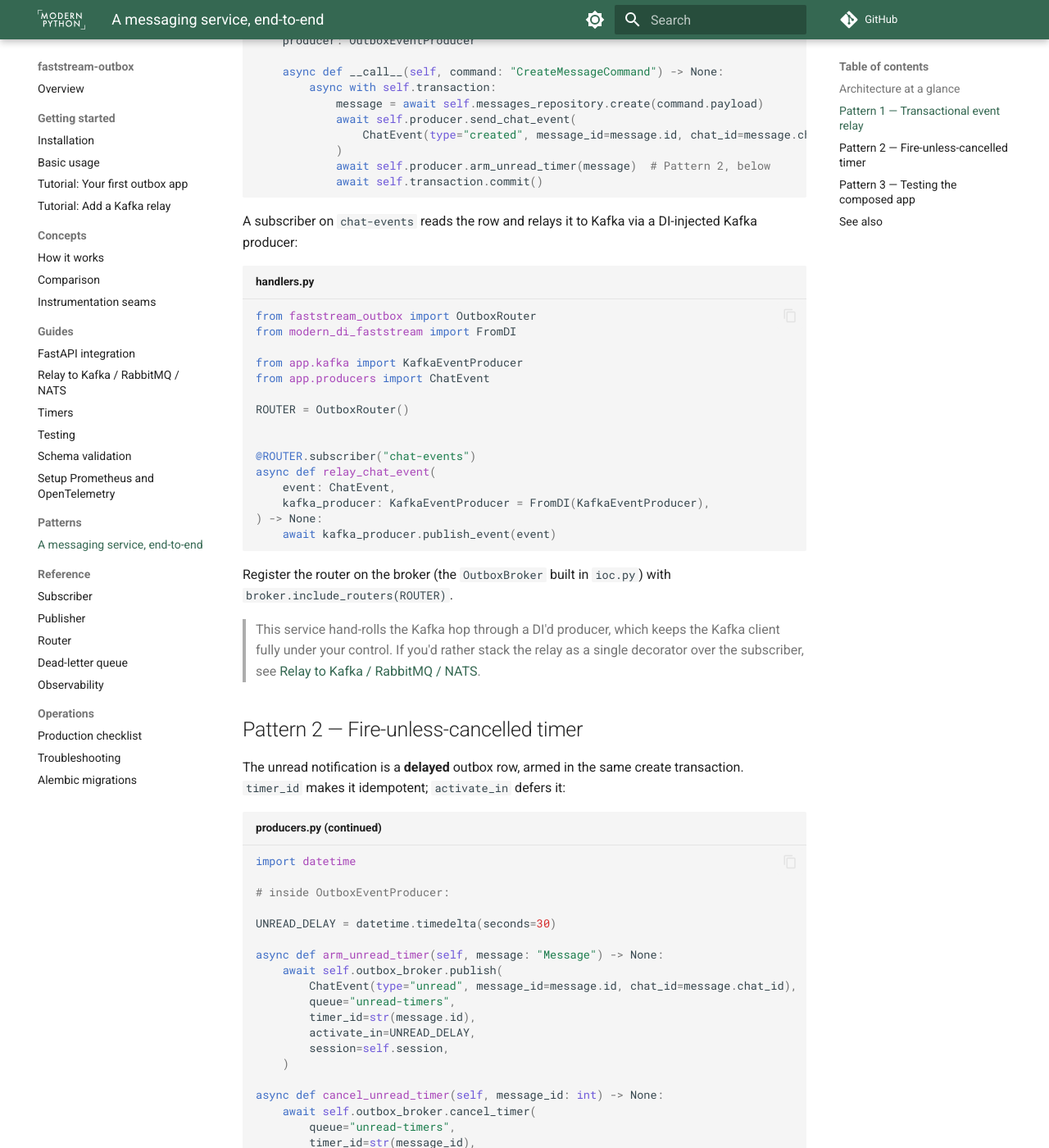
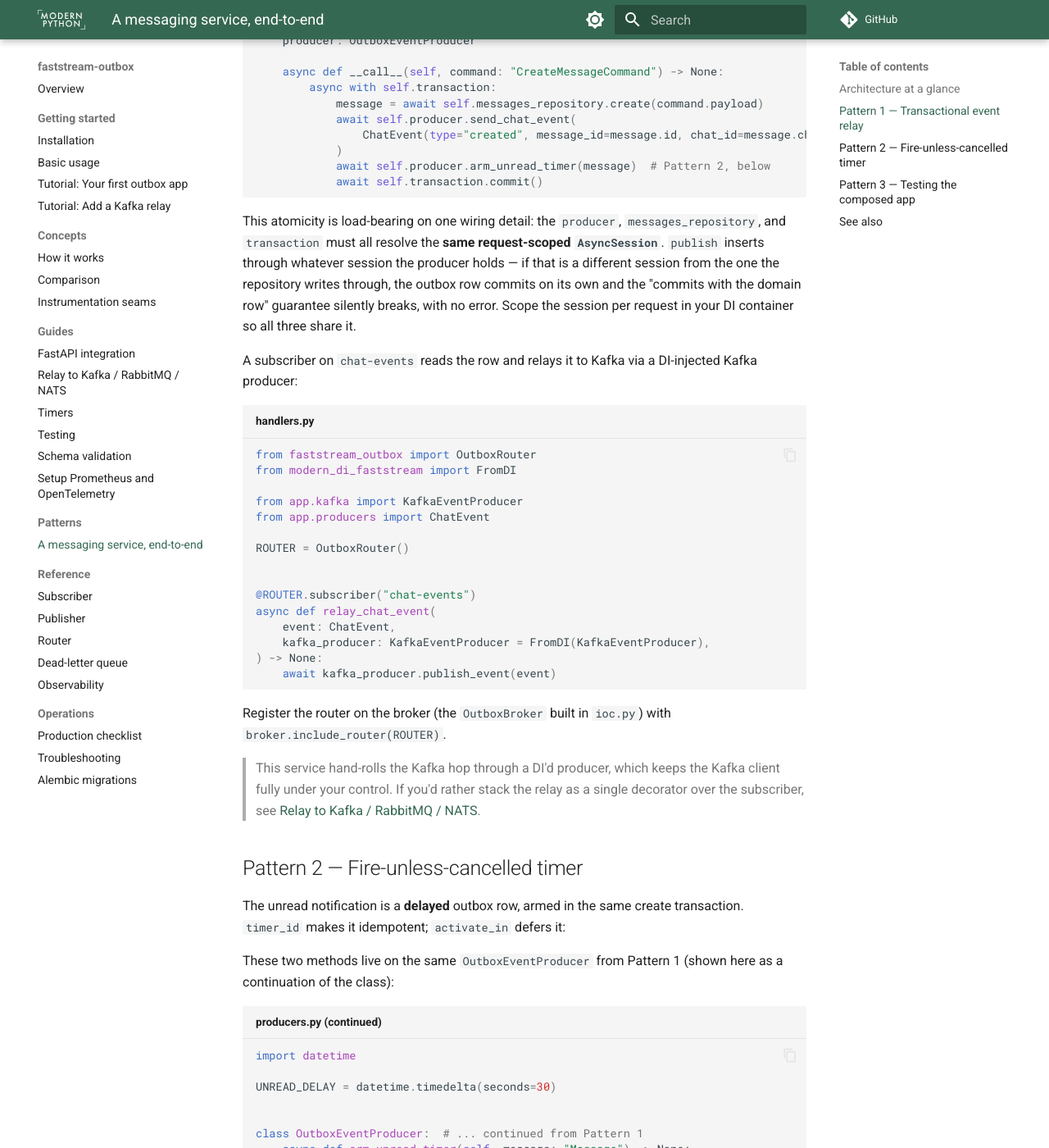
Before and after one commit to modern-python/faststream-outbox, an MkDocs documentation site: the page built from docs/patterns/messaging-service.md, in a window 1280 px wide and 1400 px high, scrolled down 2551 px. Shown: the whole window at 82% size. Built offline with MkDocs 1.6.1 and Material for MkDocs 9.7.7, drawn with Linux system fonts in a browser that asks for light colours; comment, search, counter and statistics services are not loaded.

Commit message:
docs: address review — singular include_router, shared-session note, class-scoped timer methods
- Use broker.include_router(ROUTER) to match the rest of the docs (both
  methods exist upstream; singular is the house convention).
- State the load-bearing invariant: producer, repository, and transaction
  must resolve the same request-scoped AsyncSession or atomicity breaks.
- Show arm/cancel_unread_timer under a `class OutboxEventProducer:`
  continuation instead of a `# inside ...` comment over module-scope defs.

Co-Authored-By: Claude Opus 4.8 (1M context) <noreply@anthropic.com>

````diff
--- a/docs/patterns/messaging-service.md
+++ b/docs/patterns/messaging-service.md
@@ -127,6 +127,14 @@ class CreateMessageUseCase:
             await self.transaction.commit()
 ```
 
+This atomicity is load-bearing on one wiring detail: the `producer`,
+`messages_repository`, and `transaction` must all resolve the **same
+request-scoped `AsyncSession`**. `publish` inserts through whatever session the
+producer holds — if that is a different session from the one the repository
+writes through, the outbox row commits on its own and the "commits with the
+domain row" guarantee silently breaks, with no error. Scope the session per
+request in your DI container so all three share it.
+
 A subscriber on `chat-events` reads the row and relays it to Kafka via a
 DI-injected Kafka producer:
 
@@ -149,7 +157,7 @@ async def relay_chat_event(
 ```
 
 Register the router on the broker (the `OutboxBroker` built in `ioc.py`) with
-`broker.include_routers(ROUTER)`.
+`broker.include_router(ROUTER)`.
 
 > This service hand-rolls the Kafka hop through a DI'd producer, which keeps the
 > Kafka client fully under your control. If you'd rather stack the relay as a
@@ -161,28 +169,31 @@ Register the router on the broker (the `OutboxBroker` built in `ioc.py`) with
 The unread notification is a **delayed** outbox row, armed in the same create
 transaction. `timer_id` makes it idempotent; `activate_in` defers it:
 
+These two methods live on the same `OutboxEventProducer` from Pattern 1 (shown
+here as a continuation of the class):
+
 ```python title="producers.py (continued)"
 import datetime
 
-# inside OutboxEventProducer:
-
 UNREAD_DELAY = datetime.timedelta(seconds=30)
 
-async def arm_unread_timer(self, message: "Message") -> None:
-    await self.outbox_broker.publish(
-        ChatEvent(type="unread", message_id=message.id, chat_id=message.chat_id),
-        queue="unread-timers",
-        timer_id=str(message.id),
-        activate_in=UNREAD_DELAY,
-        session=self.session,
-    )
 
-async def cancel_unread_timer(self, message_id: int) -> None:
-    await self.outbox_broker.cancel_timer(
-        queue="unread-timers",
-        timer_id=str(message_id),
-        session=self.session,
-    )
+class OutboxEventProducer:  # ... continued from Pattern 1
+    async def arm_unread_timer(self, message: "Message") -> None:
+        await self.outbox_broker.publish(
+            ChatEvent(type="unread", message_id=message.id, chat_id=message.chat_id),
+            queue="unread-timers",
+            timer_id=str(message.id),
+            activate_in=UNREAD_DELAY,
+            session=self.session,
+        )
+
+    async def cancel_unread_timer(self, message_id: int) -> None:
+        await self.outbox_broker.cancel_timer(
+            queue="unread-timers",
+            timer_id=str(message_id),
+            session=self.session,
+        )
 ```
 
 When the recipient reads the message, a second use case **cancels** the timer in
````
